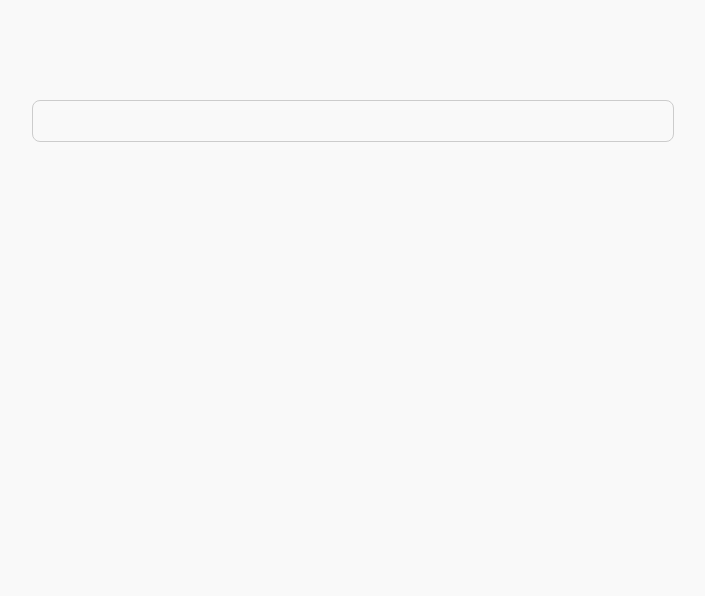
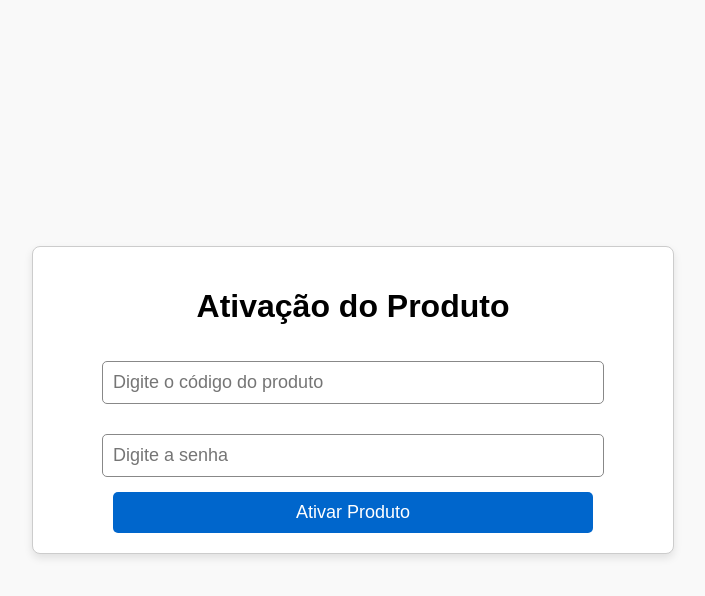
Before and after one commit to vcclaud/ativacao, a plain HTML site: page index.html in a window 1280 px wide. Shown: the whole page, without its empty margins (287-992 px from the left). Drawn offline with Linux system fonts and the light colour scheme.

Commit message:
Update index.html

```diff
--- a/index.html
+++ b/index.html
@@ -2,18 +2,30 @@
 <html lang="pt-br">
 <head>
   <meta charset="UTF-8">
+  <meta name="viewport" content="width=device-width, initial-scale=1.0">
   <title>Ativação do Produto</title>
   <style>
     body {
       font-family: Arial, sans-serif;
+      display: flex;
+      justify-content: center;
+      align-items: center;
+      min-height: 100vh;
+      margin: 0;
+      background-color: #f9f9f9;
+    }
+
+    .container {
       max-width: 600px;
-      margin: 100px auto;
+      width: 100%;
       padding: 20px;
       text-align: center;
-      background-color: #f9f9f9;
+      background-color: #fff;
       border: 1px solid #ccc;
       border-radius: 8px;
+      box-shadow: 0 4px 8px rgba(0, 0, 0, 0.1);
     }
+
     input, button {
       padding: 10px;
       font-size: 18px;
@@ -22,14 +34,29 @@
       border-radius: 5px;
       border: 1px solid #888;
     }
+
     button {
       cursor: pointer;
       background-color: #0066cc;
       color: white;
       border: none;
     }
+
     button:hover {
       background-color: #004999;
     }
+
     #senha {
       margin-top: 30px;
+    }
+  </style>
+</head>
+<body>
+  <div class="container">
+    <h1>Ativação do Produto</h1>
+    <input type="text" placeholder="Digite o código do produto" />
+    <input id="senha" type="password" placeholder="Digite a senha" />
+    <button type="button">Ativar Produto</button>
+  </div>
+</body>
+</html>
```
